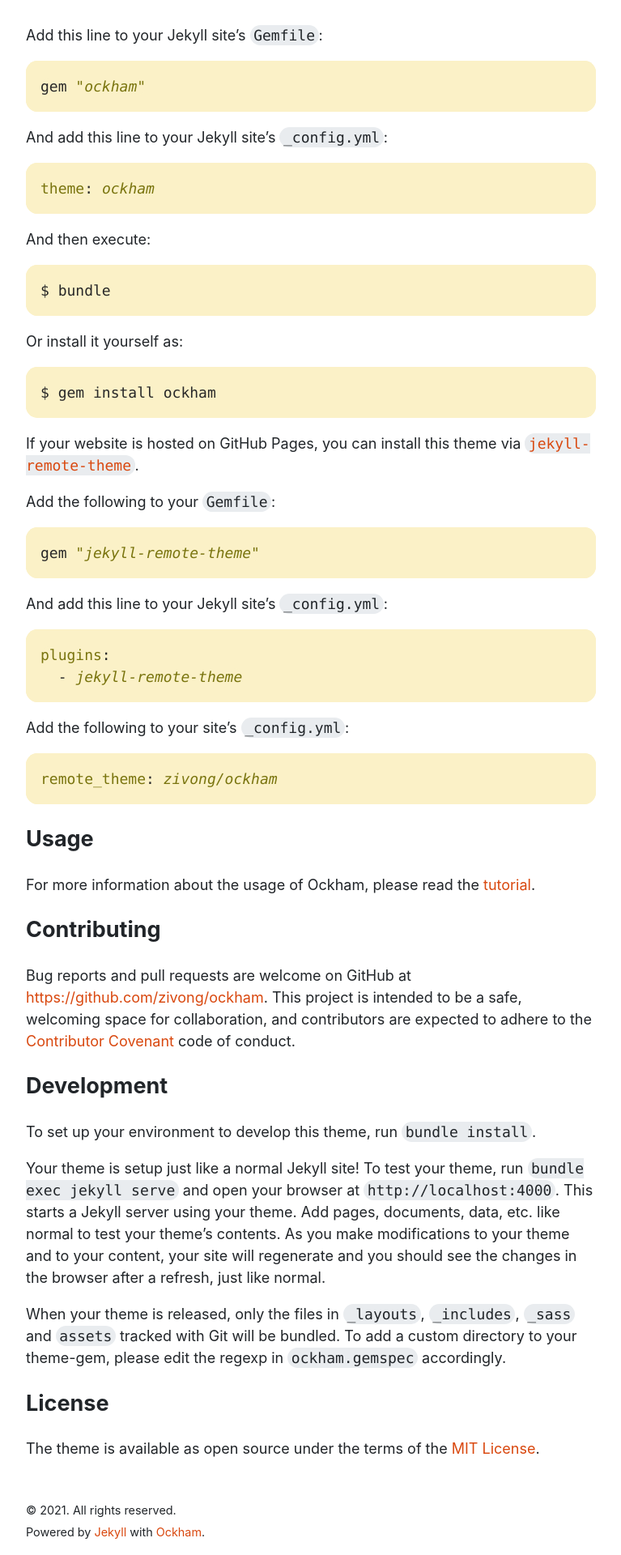
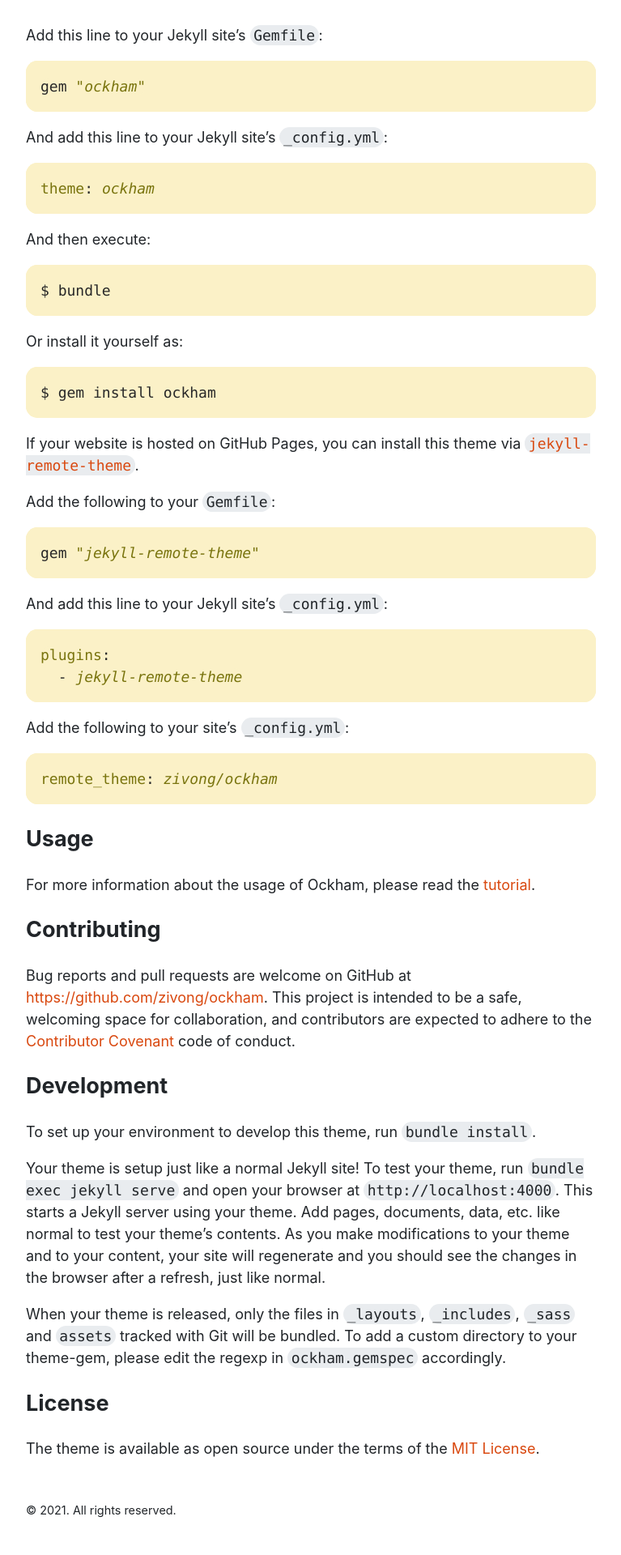
Before and after one commit to zivong/ockham, a Jekyll site: the page built from README.md, in a window 1280 px wide. Shown: the part 778-2698 px from the top of the page at 81% size, without its empty margins (256-1023 px from the left). Built offline with Jekyll 4.4.1, drawn with Linux system fonts in a browser that asks for light colours; our own code applies the rules of GitHub Pages for plain Markdown files; after the commit the page ends 2671 px from its top, so only the background shows below that.

Commit message:
Adjust sidebar and footer

```diff
--- a/_includes/sidebar.html
+++ b/_includes/sidebar.html
@@ -27,4 +27,10 @@
     {% endfor %}
   </div>
   {% endif %}
+
+  <div class="sidebar-item">
+    <small>
+      Powered by <a href="https://jekyllrb.com/" target="_blank">Jekyll</a> & <a href="https://github.com/zivong/ockham" target="_blank">Ockham</a>
+    </small>
+  </div>
 </div>
--- a/_layouts/default.html
+++ b/_layouts/default.html
@@ -25,8 +25,7 @@
             &copy; <time datetime="{{ site.time | date_to_xmlschema }}">{{ site.time | date: '%Y' }}</time>
             {%- if site.author -%}
               &nbsp;<a href="{{ site.author.url }}" target="_blank">{{ site.author.name }}</a>
-            {%- endif -%}. All rights reserved. <br>
-            Powered by <a href="https://jekyllrb.com/" target="_blank">Jekyll</a> with <a href="https://github.com/zivong/ockham" target="_blank">Ockham</a>.
+            {%- endif -%}. All rights reserved.
           </small>
         </footer>
       </div>
--- a/_sass/ockham/_sidebar.scss
+++ b/_sass/ockham/_sidebar.scss
@@ -13,7 +13,7 @@
 }
 
 .sidebar-item {
-  padding: var(--spacer-2);
+  margin: var(--spacer-2);
 }
 
 .sidebar-nav {
```
